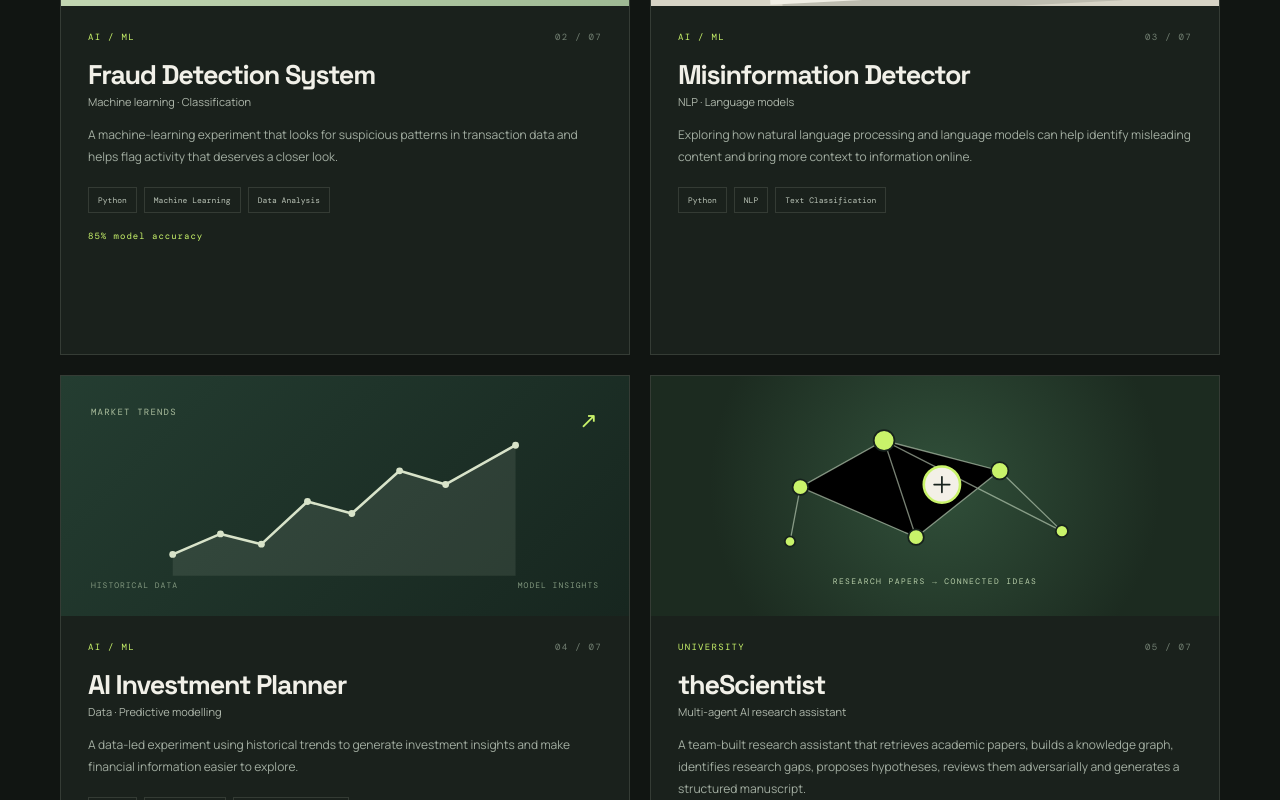
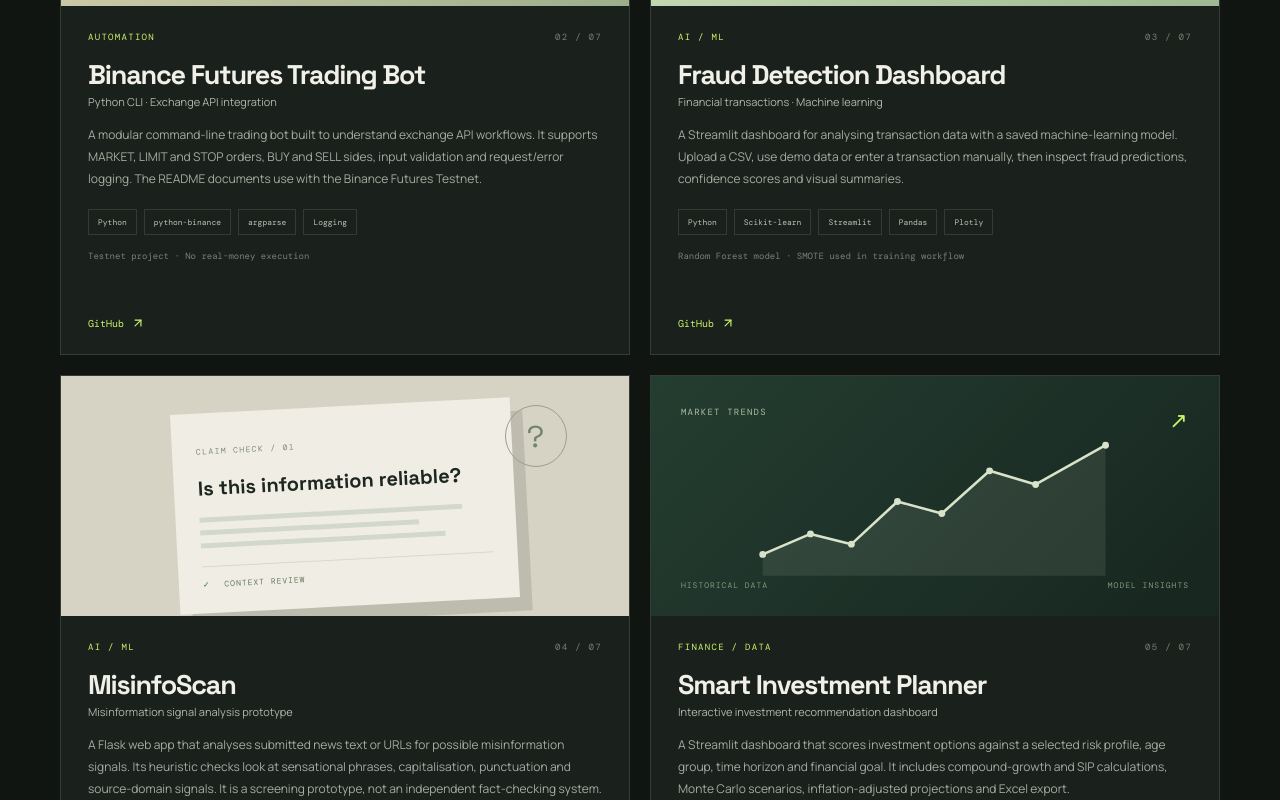
Before and after one commit to abhitiwari12/abhitiwari, a React (Vite) app: page / in a window 1280 px wide. Shown: the part 2000-2800 px from the top of the page. Built offline with nearby package versions, Linux system fonts and the light colour scheme.

Commit message:
Add verified project repository links and cards

```diff
--- a/src/main.jsx
+++ b/src/main.jsx
@@ -23,34 +23,50 @@ const projects = [
   },
   {
     number: "02",
-    title: "Fraud Detection System",
-    subtitle: "Machine learning · Classification",
-    category: "AI / ML",
-    type: "fraud",
-    description: "A machine-learning experiment that looks for suspicious patterns in transaction data and helps flag activity that deserves a closer look.",
-    stack: ["Python", "Machine Learning", "Data Analysis"],
-    metric: "85% model accuracy"
+    title: "Binance Futures Trading Bot",
+    subtitle: "Python CLI · Exchange API integration",
+    category: "Automation",
+    type: "trading",
+    description: "A modular command-line trading bot built to understand exchange API workflows. It supports MARKET, LIMIT and STOP orders, BUY and SELL sides, input validation and request/error logging. The README documents use with the Binance Futures Testnet.",
+    stack: ["Python", "python-binance", "argparse", "Logging"],
+    meta: "Testnet project · No real-money execution",
+    github: "https://github.com/abhitiwari12/binance-trading-bot"
   },
   {
     number: "03",
-    title: "Misinformation Detector",
-    subtitle: "NLP · Language models",
+    title: "Fraud Detection Dashboard",
+    subtitle: "Financial transactions · Machine learning",
     category: "AI / ML",
-    type: "misinfo",
-    description: "Exploring how natural language processing and language models can help identify misleading content and bring more context to information online.",
-    stack: ["Python", "NLP", "Text Classification"]
+    type: "fraud",
+    description: "A Streamlit dashboard for analysing transaction data with a saved machine-learning model. Upload a CSV, use demo data or enter a transaction manually, then inspect fraud predictions, confidence scores and visual summaries.",
+    stack: ["Python", "Scikit-learn", "Streamlit", "Pandas", "Plotly"],
+    meta: "Random Forest model · SMOTE used in training workflow",
+    github: "https://github.com/abhitiwari12/fraud-detection"
   },
   {
     number: "04",
-    title: "AI Investment Planner",
-    subtitle: "Data · Predictive modelling",
+    title: "MisinfoScan",
+    subtitle: "Misinformation signal analysis prototype",
     category: "AI / ML",
-    type: "investment",
-    description: "A data-led experiment using historical trends to generate investment insights and make financial information easier to explore.",
-    stack: ["Python", "Data Analysis", "Predictive Modelling"]
+    type: "misinfo",
+    description: "A Flask web app that analyses submitted news text or URLs for possible misinformation signals. Its heuristic checks look at sensational phrases, capitalisation, punctuation and source-domain signals. It is a screening prototype, not an independent fact-checking system.",
+    stack: ["Python", "Flask", "HTML", "CSS", "JavaScript"],
+    meta: "Hackathon demo · Heuristic signal analysis",
+    github: "https://github.com/abhitiwari12/misinfo-detector"
   },
   {
     number: "05",
+    title: "Smart Investment Planner",
+    subtitle: "Interactive investment recommendation dashboard",
+    category: "Finance / Data",
+    type: "investment",
+    description: "A Streamlit dashboard that scores investment options against a selected risk profile, age group, time horizon and financial goal. It includes compound-growth and SIP calculations, Monte Carlo scenarios, inflation-adjusted projections and Excel export.",
+    stack: ["Python", "Streamlit", "Pandas", "NumPy", "Plotly"],
+    meta: "Exploratory finance tool · Uses configurable assumptions",
+    github: "https://github.com/abhitiwari12/investment-planner"
+  },
+  {
+    number: "06",
     title: "theScientist",
     subtitle: "Multi-agent AI research assistant",
     category: "University",
@@ -62,7 +78,7 @@ const projects = [
     report: "/MiniProject_Report_D&G_AgenticAI.pdf"
   },
   {
-    number: "06",
+    number: "07",
     title: "Mini Compiler",
     subtitle: "End-to-end compiler with visualisation",
     category: "University",
@@ -75,7 +91,7 @@ const projects = [
     report: "/23BTAI62_TiwariAbhi_MiniProjectReport.pdf"
   },
   {
-    number: "07",
+    number: "08",
     title: "SolarTwin AI",
     subtitle: "Digital twin for solar PV plants",
     category: "University",
@@ -285,7 +301,7 @@ function App() {
             <p className="section-aside">A collection of experiments, builds and university projects. Some are polished. Some are still teaching me things.</p>
           </div>
           <div className="filter-bar reveal" role="group" aria-label="Filter projects">
-            {["All", "Research", "AI / ML", "University"].map(item=><button key={item} className={filter===item ? "filter-button active" : "filter-button"} onClick={()=>setFilter(item)}>{item}</button>)}
+            {["All", "Research", "Automation", "AI / ML", "Finance / Data", "University"].map(item=><button key={item} className={filter===item ? "filter-button active" : "filter-button"} onClick={()=>setFilter(item)}>{item}</button>)}
             <span className="filter-count">{String(visibleProjects.length).padStart(2,"0")} PROJECTS</span>
           </div>
           <div className="projects-grid">
```
